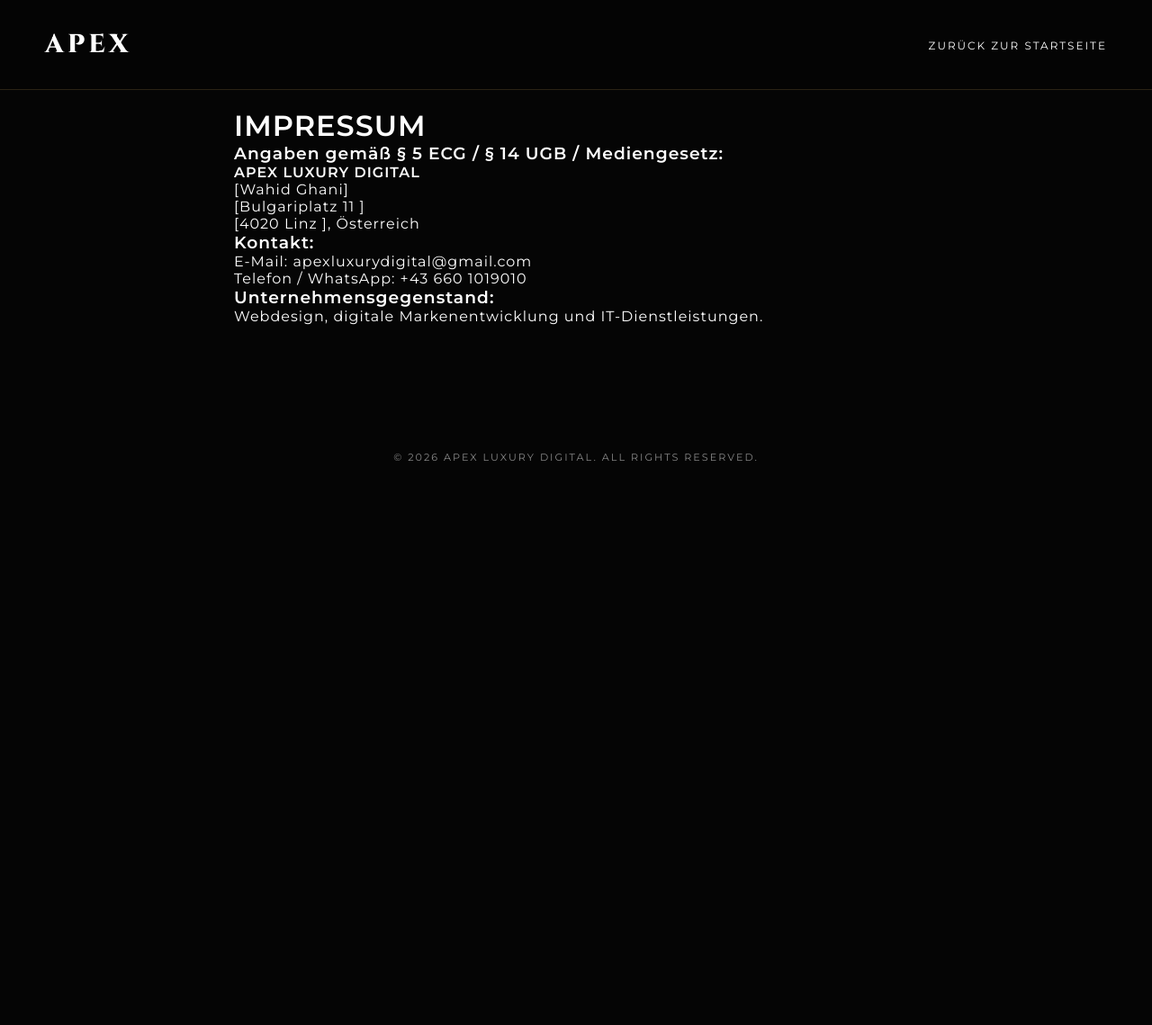
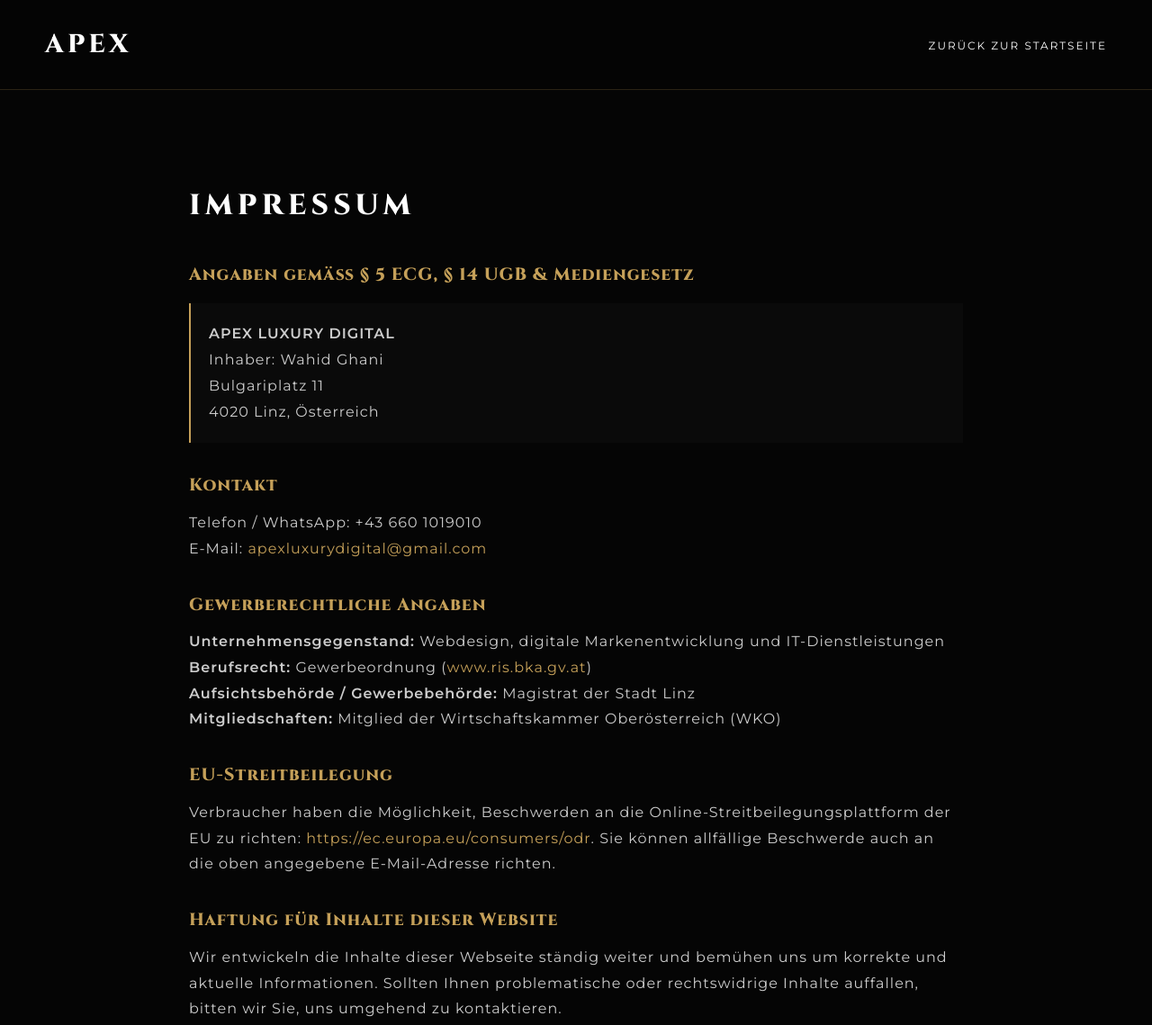
Before and after one commit to apex-digital-studio/mein-portfolio, a plain HTML site: page impressum.html in a window 1280 px wide. Shown: the top 1139 px of the page at 90% size. Before the commit the page ends 800 px from the top, so only its background shows below. Drawn offline with Linux system fonts and the light colour scheme.

Commit message:
Refactor Impressum page layout and styles
Updated the layout and content of the Impressum page, enhancing styles and structure.

```diff
--- a/impressum.html
+++ b/impressum.html
@@ -7,36 +7,54 @@
     <link rel="stylesheet" href="style.css">
 </head>
 <body>
+
+    <!-- Navigation -->
     <nav class="luxury-nav">
-        <div class="logo"><a href="index.html" style="color: inherit; text-decoration: none;">APEX</a></div>
+        <a href="index.html" class="logo" style="text-decoration: none;">APEX</a>
         <div class="nav-links">
             <a href="index.html">ZURÜCK ZUR STARTSEITE</a>
         </div>
     </nav>
 
-    <main class="section-padding" style="max-width: 800px; margin: 100px auto; padding: 20px; color: #fff;">
-        <h1>IMPRESSUM</h1>
+    <main class="section-padding" style="margin-top: 100px; max-width: 900px; line-height: 1.8; color: #ccc;">
+        <h1 class="section-title" style="text-align: left; margin-bottom: 30px;">IMPRESSUM</h1>
 
-        <h3>Angaben gemäß § 5 ECG / § 14 UGB / Mediengesetz:</h3>
-        <p>
+        <h2 style="color: #c5a059; font-family: 'Cinzel', serif; font-size: 1.2rem; margin-top: 30px; margin-bottom: 10px;">Angaben gemäß § 5 ECG, § 14 UGB & Mediengesetz</h2>
+        <p style="background: #0a0a0a; padding: 20px; border-left: 2px solid #c5a059; margin: 15px 0;">
             <strong>APEX LUXURY DIGITAL</strong><br>
-            [Wahid Ghani]<br>
-            [Bulgariplatz 11 ]<br>
-            [4020 Linz ], Österreich
+            Inhaber: Wahid Ghani<br>
+            Bulgariplatz 11<br>
+            4020 Linz, Österreich
         </p>
 
-        <h3>Kontakt:</h3>
+        <h2 style="color: #c5a059; font-family: 'Cinzel', serif; font-size: 1.2rem; margin-top: 30px; margin-bottom: 10px;">Kontakt</h2>
         <p>
-            E-Mail: apexluxurydigital@gmail.com<br>
-            Telefon / WhatsApp: +43 660 1019010
+            Telefon / WhatsApp: +43 660 1019010<br>
+            E-Mail: <a href="mailto:apexluxurydigital@gmail.com" style="color: #c5a059; text-decoration: none;">apexluxurydigital@gmail.com</a>
         </p>
 
-        <h3>Unternehmensgegenstand:</h3>
-        <p>Webdesign, digitale Markenentwicklung und IT-Dienstleistungen.</p>
+        <h2 style="color: #c5a059; font-family: 'Cinzel', serif; font-size: 1.2rem; margin-top: 30px; margin-bottom: 10px;">Gewerberechtliche Angaben</h2>
+        <p>
+            <strong>Unternehmensgegenstand:</strong> Webdesign, digitale Markenentwicklung und IT-Dienstleistungen<br>
+            <strong>Berufsrecht:</strong> Gewerbeordnung (<a href="https://www.ris.bka.gv.at" target="_blank" style="color: #c5a059; text-decoration: none;">www.ris.bka.gv.at</a>)<br>
+            <strong>Aufsichtsbehörde / Gewerbebehörde:</strong> Magistrat der Stadt Linz<br>
+            <strong>Mitgliedschaften:</strong> Mitglied der Wirtschaftskammer Oberösterreich (WKO)
+        </p>
+
+        <h2 style="color: #c5a059; font-family: 'Cinzel', serif; font-size: 1.2rem; margin-top: 30px; margin-bottom: 10px;">EU-Streitbeilegung</h2>
+        <p>Verbraucher haben die Möglichkeit, Beschwerden an die Online-Streitbeilegungsplattform der EU zu richten: <a href="https://ec.europa.eu/consumers/odr" target="_blank" style="color: #c5a059; text-decoration: none;">https://ec.europa.eu/consumers/odr</a>. Sie können allfällige Beschwerde auch an die oben angegebene E-Mail-Adresse richten.</p>
+
+        <h2 style="color: #c5a059; font-family: 'Cinzel', serif; font-size: 1.2rem; margin-top: 30px; margin-bottom: 10px;">Haftung für Inhalte dieser Website</h2>
+        <p>Wir entwickeln die Inhalte dieser Webseite ständig weiter und bemühen uns um korrekte und aktuelle Informationen. Sollten Ihnen problematische oder rechtswidrige Inhalte auffallen, bitten wir Sie, uns umgehend zu kontaktieren.</p>
     </main>
 
-    <footer style="text-align: center; padding: 20px; color: #888;">
+    <footer style="text-align: center; padding: 40px 20px; color: #888; border-top: 1px solid #1a1a1a;">
         <p>&copy; 2026 APEX LUXURY DIGITAL. ALL RIGHTS RESERVED.</p>
+        <p style="margin-top: 10px;">
+            <a href="impressum.html" style="color: #c5a059; text-decoration: none; margin: 0 10px;">Impressum</a> |
+            <a href="datenschutz.html" style="color: #c5a059; text-decoration: none; margin: 0 10px;">Datenschutz</a>
+        </p>
     </footer>
+
 </body>
 </html>
```
